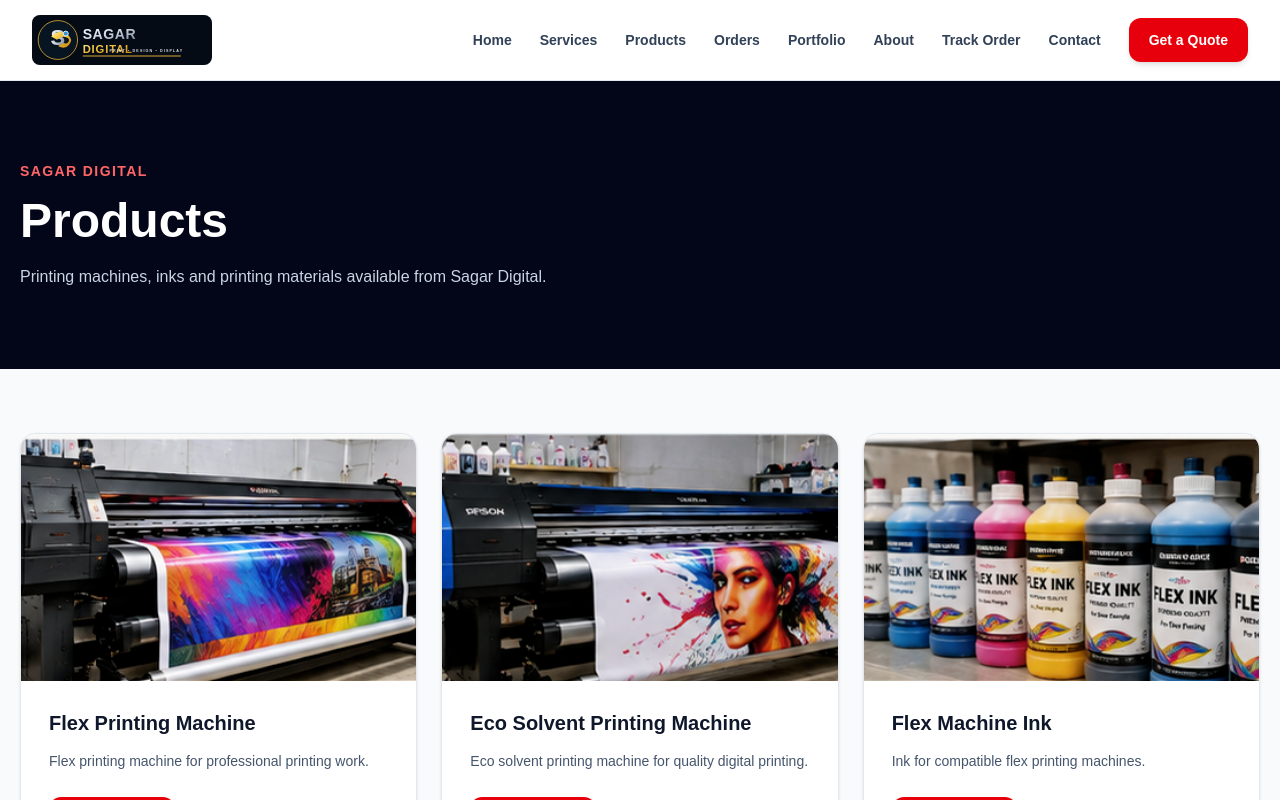
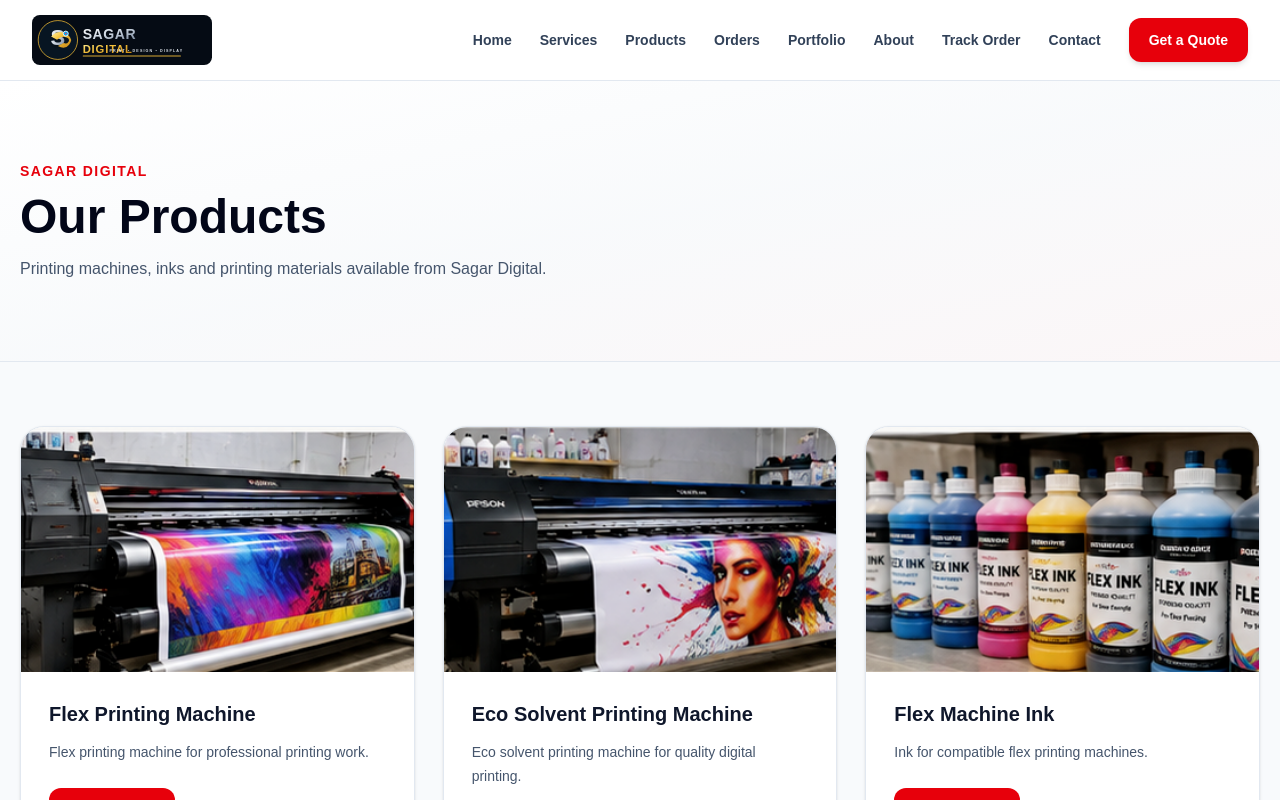
Before and after one commit to tausifhaidar/sagardigital, a Next.js app: page /products in a window 1280 px wide. Shown: the top 800 px of the page. Built offline with nearby package versions, Linux system fonts and the light colour scheme.

Commit message:
Make products page light and premium

```diff
--- a/app/products/page.tsx
+++ b/app/products/page.tsx
@@ -1,3 +1,4 @@
+import Image from "next/image";
 import Link from "next/link";
 
 const products = [
@@ -12,27 +13,26 @@ const products = [
 export default function ProductsPage() {
   return (
     <main className="min-h-screen bg-slate-50">
-      <section className="bg-slate-950 px-5 py-20 text-white">
+      <section className="border-b border-slate-200 bg-gradient-to-br from-white via-slate-50 to-red-50/50 px-5 py-16 md:py-20">
         <div className="mx-auto max-w-7xl">
-          <p className="text-sm font-bold uppercase tracking-widest text-red-400">Sagar Digital</p>
-          <h1 className="mt-4 text-4xl font-black md:text-5xl">Products</h1>
-          <p className="mt-5 max-w-2xl text-slate-300">Printing machines, inks and printing materials available from Sagar Digital.</p>
+          <p className="text-sm font-bold uppercase tracking-widest text-red-600">Sagar Digital</p>
+          <h1 className="mt-3 text-4xl font-black text-slate-950 md:text-5xl">Our Products</h1>
+          <p className="mt-4 max-w-2xl text-slate-600">Printing machines, inks and printing materials available from Sagar Digital.</p>
         </div>
       </section>
-
-      <section className="mx-auto max-w-7xl px-5 py-16">
-        <div className="grid gap-6 sm:grid-cols-2 lg:grid-cols-3">
+      <section className="mx-auto max-w-7xl px-5 py-14 md:py-16">
+        <div className="grid gap-7 sm:grid-cols-2 lg:grid-cols-3">
           {products.map((product) => (
-            <div key={product.title} className="overflow-hidden rounded-2xl border border-slate-200 bg-white shadow-sm transition hover:-translate-y-1 hover:shadow-lg">
-              <div className="aspect-[16/10] overflow-hidden bg-slate-100">
-                <img src={product.image} alt={product.title} className="h-full w-full object-cover" loading="lazy" />
+            <article key={product.title} className="overflow-hidden rounded-3xl border border-slate-200 bg-white shadow-sm transition duration-300 hover:-translate-y-1 hover:shadow-xl">
+              <div className="relative aspect-[16/10] overflow-hidden bg-slate-100">
+                <Image src={product.image} alt={product.title} fill className="object-cover transition duration-500 hover:scale-105" sizes="(max-width: 640px) 100vw, (max-width: 1024px) 50vw, 33vw" />
               </div>
-              <div className="p-7">
-                <h2 className="text-xl font-bold text-slate-900">{product.title}</h2>
+              <div className="p-6 md:p-7">
+                <h2 className="text-xl font-black text-slate-900">{product.title}</h2>
                 <p className="mt-3 text-sm leading-6 text-slate-600">{product.description}</p>
-                <Link href="/get-quote" className="mt-6 inline-block rounded-xl bg-red-600 px-5 py-3 text-sm font-bold text-white hover:bg-red-700">Enquire Now</Link>
+                <Link href="/get-quote" className="mt-6 inline-block rounded-xl bg-red-600 px-5 py-3 text-sm font-bold text-white transition hover:bg-red-700">Enquire Now</Link>
               </div>
-            </div>
+            </article>
           ))}
         </div>
       </section>
```
